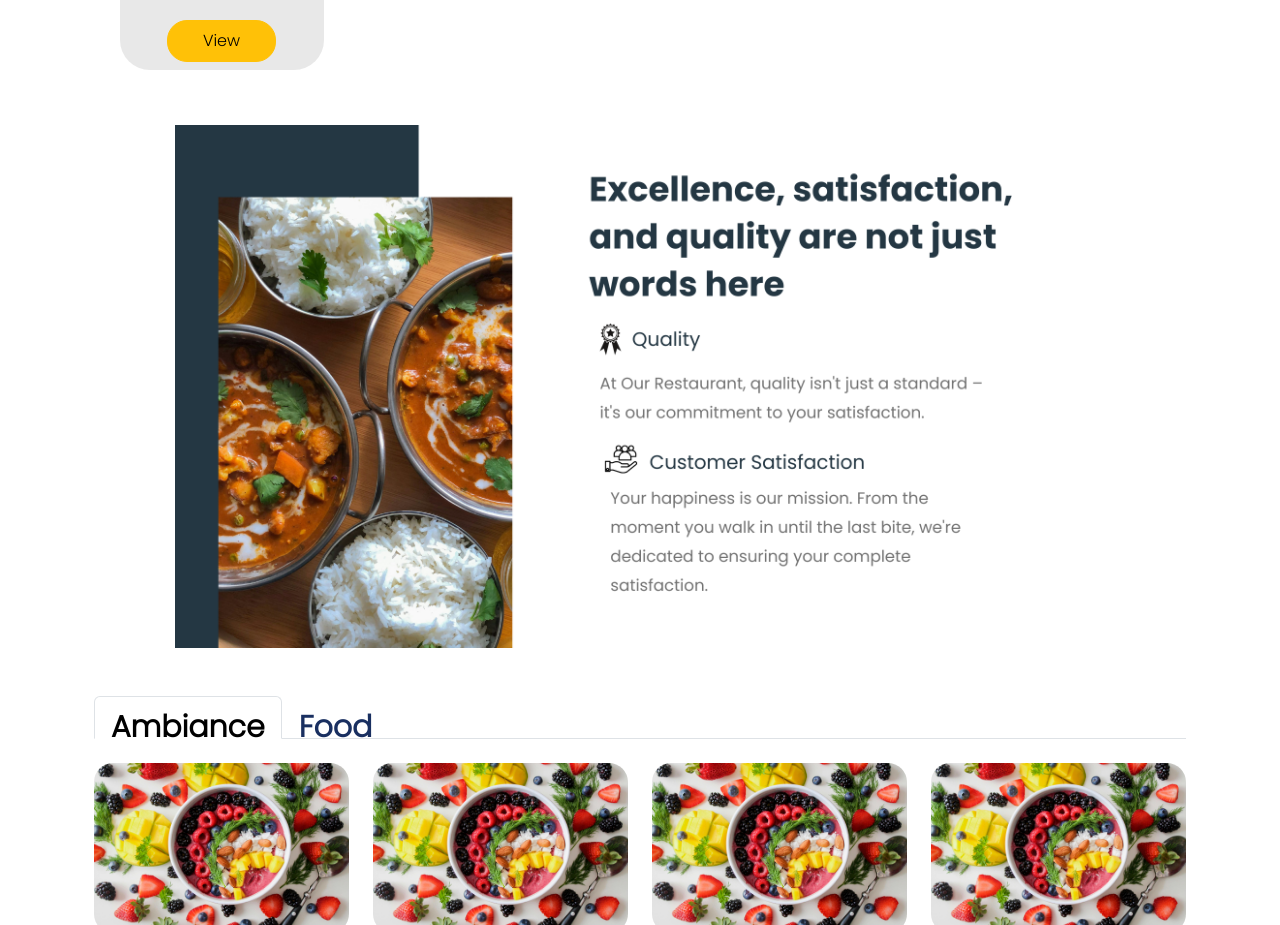
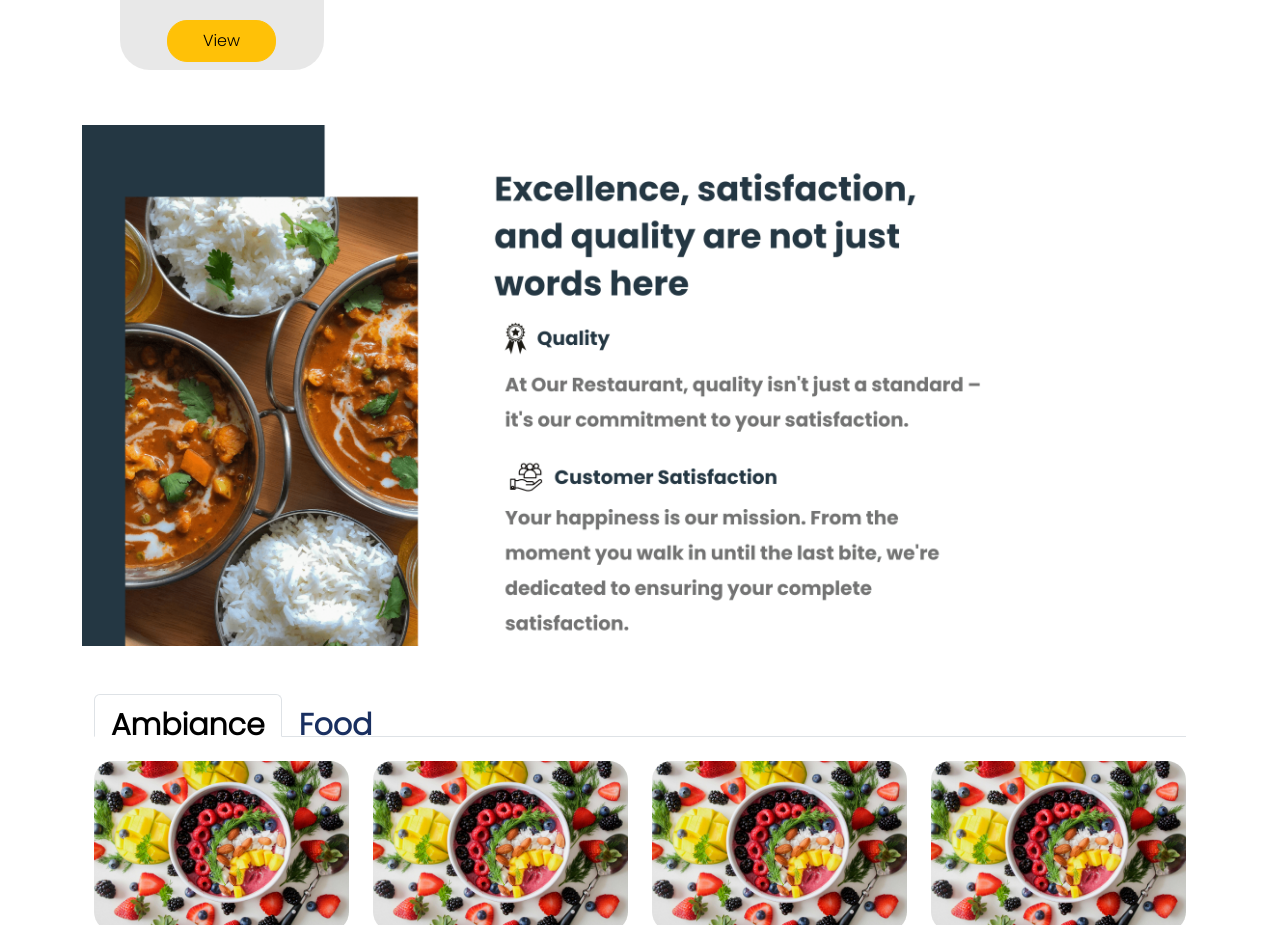
Before and after one commit to guptaarth87/maabaglamukhirestaurant, a React (Vite) app: page / in a window 1280 px wide. Shown: the part 1622-2547 px from the top of the page. Built offline with nearby package versions, Linux system fonts and the light colour scheme; no server answers.

Commit message:
frontend

```diff
--- a/src/Pages/Landing.jsx
+++ b/src/Pages/Landing.jsx
@@ -57,7 +57,9 @@ export default function Landing() {
    <div className="container" style={{"top":"20rem"}}>
  <ProductCategoryDisplay/>
  <div className="text-center">
- <img src={BrandingImg} className='col-10 text-center' />
+  <div className="row">
+ <img src={BrandingImg} className='col-lg-10 col-md-12 col-sm-12 text-center' />
+ </div>
  </div>
 <GallaryTabComponent/>
 <MissionVision/>
```
Also changed, not shown: src/assets/Branding/BrandingImg.png.
